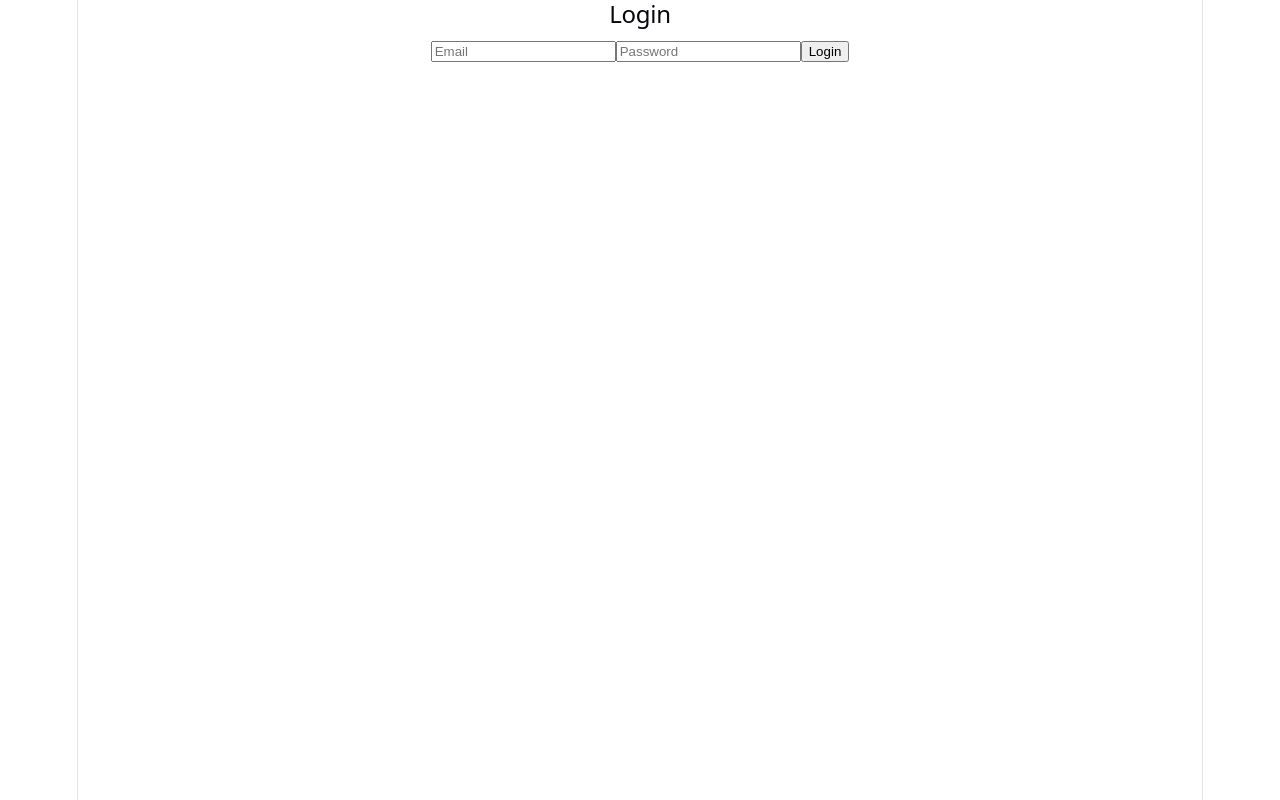
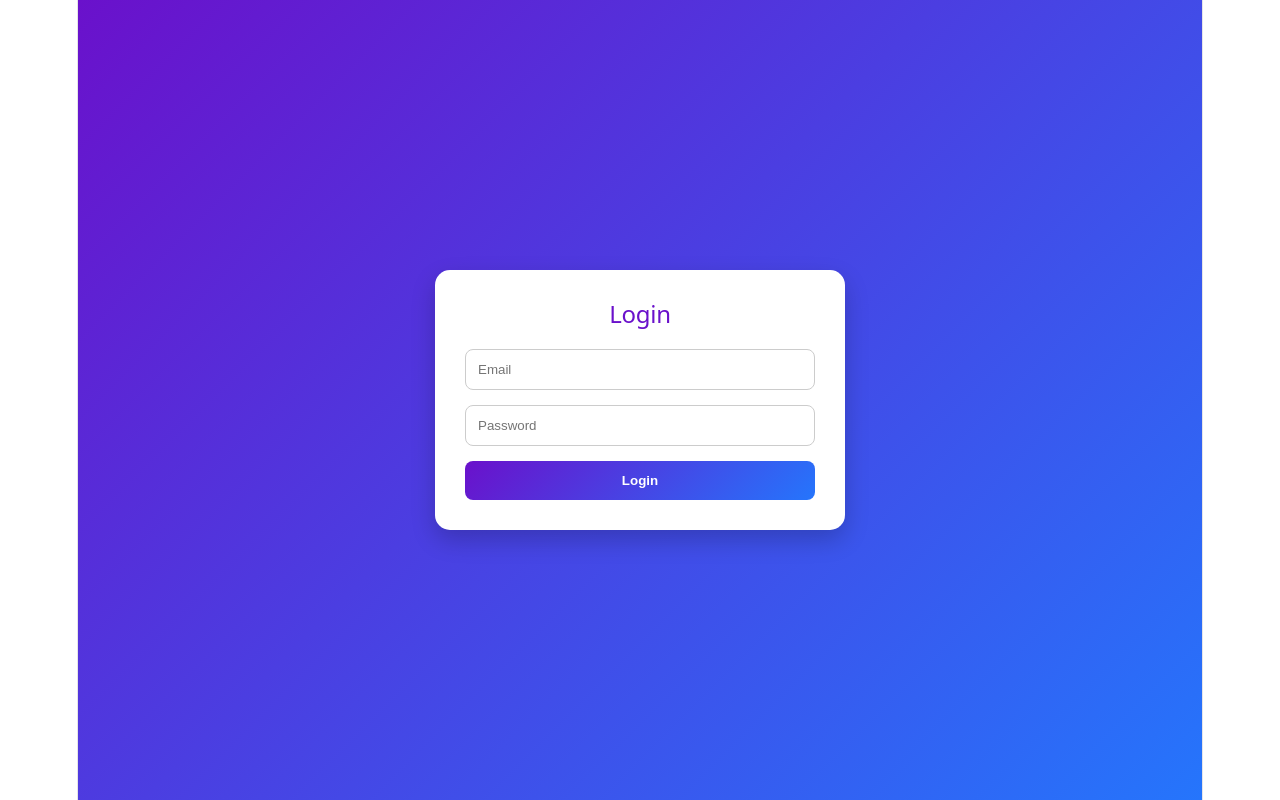
Before and after one commit to Harshitajain07/ai-personal-finance-assistant, a React (Vite) app: page /login in a window 1280 px wide. Built offline with nearby package versions, Linux system fonts and the light colour scheme.

Commit message:
Fix login page

```diff
--- a/src/pages/Login.jsx
+++ b/src/pages/Login.jsx
@@ -1,10 +1,13 @@
 import { useState } from "react";
+import { useNavigate } from "react-router-dom";
 import { auth } from "../firebase/firebase";
 import { signInWithEmailAndPassword } from "firebase/auth";
 
 function Login() {
   const [email, setEmail] = useState("");
   const [password, setPassword] = useState("");
+
+  const navigate = useNavigate();
 
   const handleLogin = async () => {
     try {
@@ -15,30 +18,96 @@ function Login() {
       );
 
       alert("Login Successful!");
+
+      // Redirect to Dashboard
+      navigate("/dashboard");
     } catch (error) {
       alert(error.message);
     }
   };
 
   return (
-    <div>
-      <h2>Login</h2>
+    <div
+      style={{
+        minHeight: "100vh",
+        display: "flex",
+        justifyContent: "center",
+        alignItems: "center",
+        background:
+          "linear-gradient(135deg,#6a11cb,#2575fc)",
+      }}
+    >
+      <div
+        style={{
+          background: "white",
+          padding: "30px",
+          borderRadius: "15px",
+          width: "350px",
+          boxShadow:
+            "0 10px 25px rgba(0,0,0,0.2)",
+        }}
+      >
+        <h2
+          style={{
+            textAlign: "center",
+            marginBottom: "20px",
+            color: "#6a11cb",
+          }}
+        >
+          Login
+        </h2>
 
         <input
           type="email"
           placeholder="Email"
-        onChange={(e) => setEmail(e.target.value)}
+          value={email}
+          onChange={(e) =>
+            setEmail(e.target.value)
+          }
+          style={{
+            width: "100%",
+            padding: "12px",
+            marginBottom: "15px",
+            borderRadius: "8px",
+            border: "1px solid #ccc",
+            boxSizing: "border-box",
+          }}
         />
 
         <input
           type="password"
           placeholder="Password"
-        onChange={(e) => setPassword(e.target.value)}
+          value={password}
+          onChange={(e) =>
+            setPassword(e.target.value)
+          }
+          style={{
+            width: "100%",
+            padding: "12px",
+            marginBottom: "15px",
+            borderRadius: "8px",
+            border: "1px solid #ccc",
+            boxSizing: "border-box",
+          }}
         />
 
-      <button onClick={handleLogin}>
+        <button
+          onClick={handleLogin}
+          style={{
+            width: "100%",
+            padding: "12px",
+            border: "none",
+            borderRadius: "8px",
+            background:
+              "linear-gradient(135deg,#6a11cb,#2575fc)",
+            color: "white",
+            fontWeight: "bold",
+            cursor: "pointer",
+          }}
+        >
           Login
         </button>
+      </div>
     </div>
   );
 }
```
Lines whose indentation alone changed are shown as unchanged.
